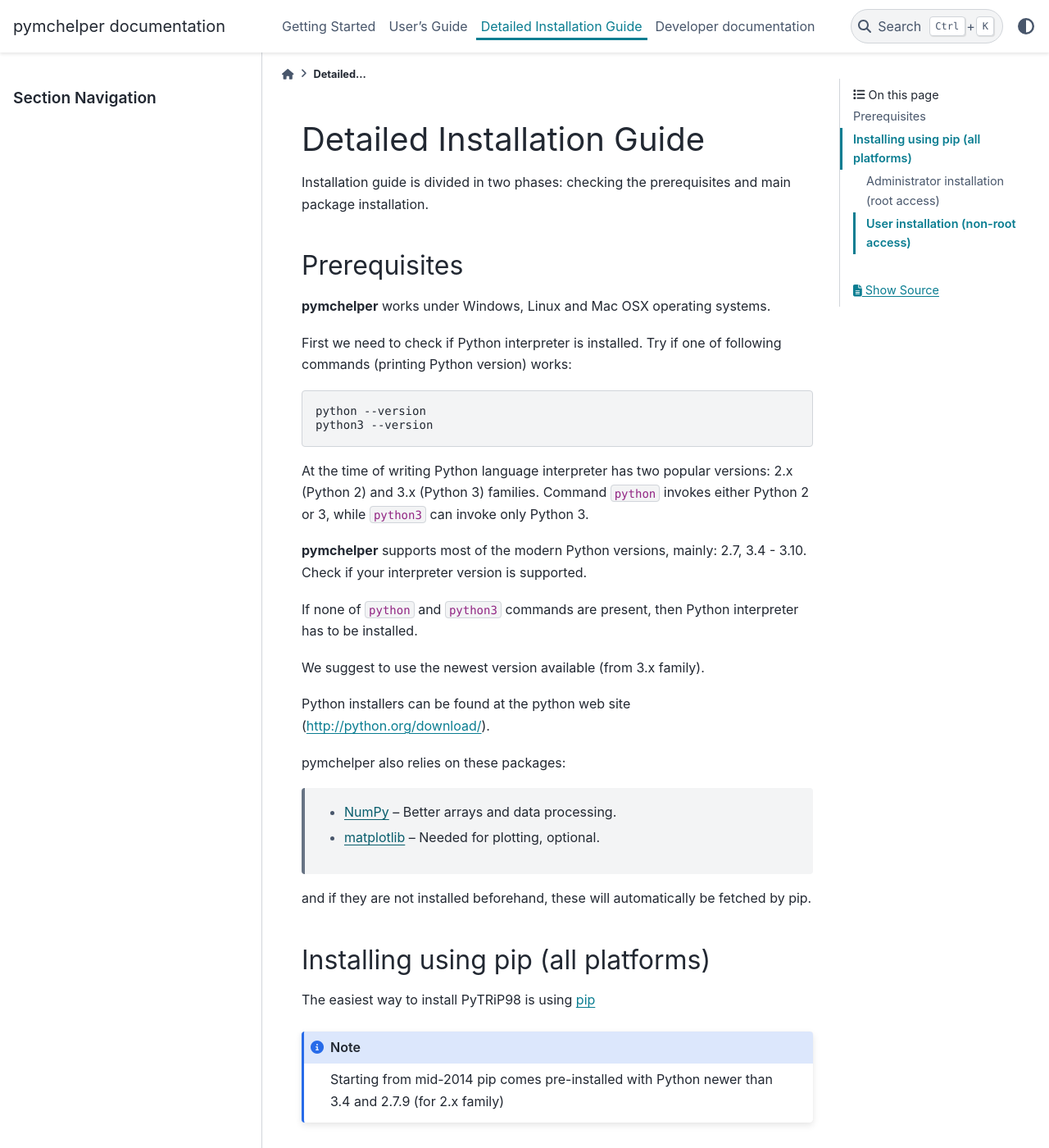
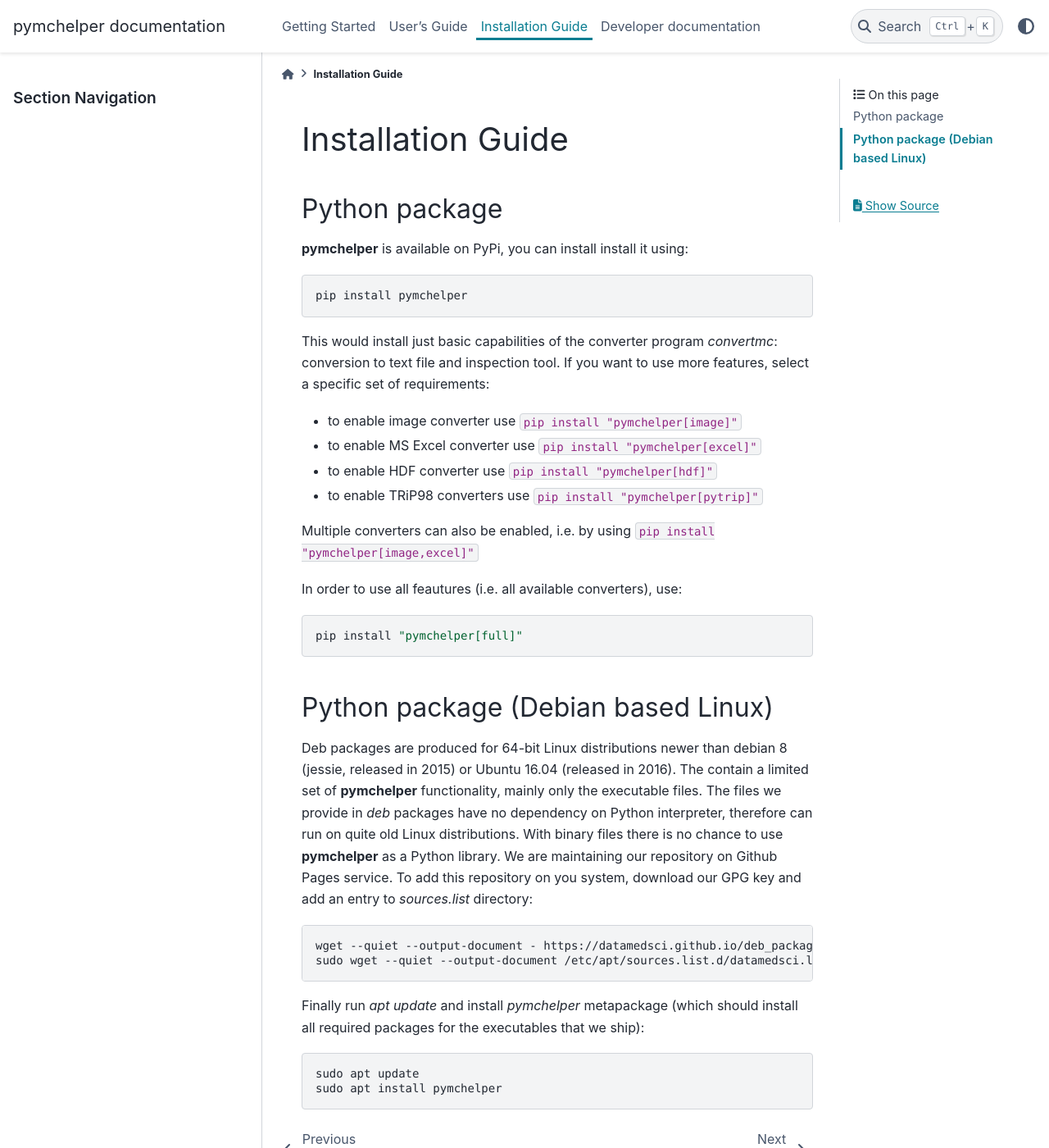
Before and after one commit to DataMedSci/pymchelper, a Sphinx documentation site: the page built from docs/install.rst, in a window 1280 px wide and 1400 px high. Shown: the whole window at 82% size. Built offline with Sphinx 7.4.7 and the PyData theme 0.15.4, drawn with Linux system fonts in a browser that asks for light colours; pages that are not in the unit, such as notebooks, are missing from menus; some of the changed text lies outside the part shown.

Commit message:
installation of pymchelper as deb package (#500)
* skeleton of the scripts to upload deb packages

* faster tests

* key added, redoing

* fixes in GHA

* readme progress

* better quoting

* better quoting

* deploy test

* documentation improved

* better documentation

* small fixes

```diff
--- a/docs/install.rst
+++ b/docs/install.rst
@@ -3,96 +3,47 @@
 .. role:: bash(code)
    :language: bash
 
-Detailed Installation Guide
-===========================
-Installation guide is divided in two phases: checking the prerequisites and main package installation.
+Installation Guide
+==================
 
 
-Prerequisites
--------------
+Python package
+--------------
 
-**pymchelper** works under Windows, Linux and Mac OSX operating systems.
+**pymchelper** is available on PyPi, you can install install it using::
 
-First we need to check if Python interpreter is installed.
-Try if one of following commands (printing Python version) works::
+    pip install pymchelper
 
-    python --version
-    python3 --version
+This would install just basic capabilities of the converter program `convertmc`: conversion to text file and inspection tool.
+If you want to use more features, select a specific set of requirements:
 
-At the time of writing Python language interpreter has two popular versions: 2.x (Python 2) and 3.x (Python 3) families.
-Command ``python`` invokes either Python 2 or 3, while ``python3`` can invoke only Python 3.
+- to enable image converter use ``pip install "pymchelper[image]"``
+- to enable MS Excel converter use ``pip install "pymchelper[excel]"``
+- to enable HDF converter use ``pip install "pymchelper[hdf]"``
+- to enable TRiP98 converters use ``pip install "pymchelper[pytrip]"``
 
-**pymchelper** supports most of the modern Python versions, mainly: 2.7, 3.4 - 3.10.
-Check if your interpreter version is supported.
+Multiple converters can also be enabled, i.e. by using ``pip install "pymchelper[image,excel]"``
 
-If none of ``python`` and ``python3`` commands are present, then Python interpreter has to be installed.
+In order to use all feautures (i.e. all available converters), use::
 
-We suggest to use the newest version available (from 3.x family).
-
-Python installers can be found at the python web site (http://python.org/download/).
-
-pymchelper also relies on these packages:
-
-  * `NumPy <http://www.numpy.org/>`_ -- Better arrays and data processing.
-  * `matplotlib <http://matplotlib.org/>`_ -- Needed for plotting, optional.
-
-and if they are not installed beforehand, these will automatically be fetched by pip.
-
-Installing using pip (all platforms)
-------------------------------------
-
-The easiest way to install PyTRiP98 is using `pip <https://pypi.python.org/pypi/pip>`_
-
-.. note::
-
-    Starting from mid-2014 pip comes pre-installed with Python newer than 3.4 and 2.7.9 (for 2.x family)
+    pip install "pymchelper[full]"
 
 
-Administrator installation (root access)
-~~~~~~~~~~~~~~~~~~~~~~~~~~~~~~~~~~~~~~~~
+Python package (Debian based Linux)
+-----------------------------------
 
-Administrator installation is very simple, but requires to save some files in system-wide directories (i.e. `/usr`)::
-
-    sudo pip install pymchelper
-
-To upgrade the **pymchelper** to newer version, simply type::
-
-    sudo pip install --upgrade pymchelper
-
-To completely remove **pymchelper** from your system, use following command::
-
-    sudo pip uninstall pymchelper
-
-Now all **pymchelper** commands should be installed for all users::
-
-    convertmc --help
+Deb packages are produced for 64-bit Linux distributions newer than debian 8 (jessie, released in 2015) or Ubuntu 16.04 (released in 2016).
+The contain a limited set of **pymchelper** functionality, mainly only the executable files.
+The files we provide in `deb` packages have no dependency on Python interpreter, therefore can run on quite old Linux distributions.
+With binary files there is no chance to use **pymchelper** as a Python library.
+We are maintaining our repository on Github Pages service. To add this repository on you system, download our GPG key and add an entry to `sources.list` directory::
 
 
-User installation (non-root access)
-~~~~~~~~~~~~~~~~~~~~~~~~~~~~~~~~~~~
+   wget --quiet --output-document - https://datamedsci.github.io/deb_package_repository/public.gpg | sudo apt-key add -
+   sudo wget --quiet --output-document /etc/apt/sources.list.d/datamedsci.list https://datamedsci.github.io/deb_package_repository/datamedsci.list
 
-User installation will put the **pymchelper** under hidden directory `$HOME/.local`.
+Finally run `apt update` and install `pymchelper` metapackage (which should install all required packages for the executables that we ship)::
 
-To install the package, type in the terminal::
 
-    pip install pymchelper --user
-
-If `pip` command is missing on your system, replace `pip` with `pip3` in abovementioned instruction.
-
-To upgrade the **pymchelper** to newer version, simply type::
-
-    pip install --upgrade pymchelper --user
-
-To completely remove **pymchelper** from your system, use following command::
-
-    pip uninstall pymchelper
-
-In most of modern systems all executables found in `$HOME/.local/bin` directory can be called
-like normal commands (i.e. `ls`, `cd`). It means that after installation you should be able
-to simply type in terminal::
-
-    convertmc --help
-
-If this is not the case, please prefix the command with `$HOME/.local/bin` and call it in the following way::
-
-    $HOME/.local/bin/convertmc --help
+   sudo apt update
+   sudo apt install pymchelper
--- a/setup.py
+++ b/setup.py
@@ -29,7 +29,7 @@
 
 
 # extract readme text from the markdown file
-with open('README.rst') as readme_file:
+with open('README.md') as readme_file:
     readme = readme_file.read()
 
 
```
Also changed, not shown: README.md (added, +49 -0 lines), README.rst (deleted, +0 -44 lines), 8 other files.
